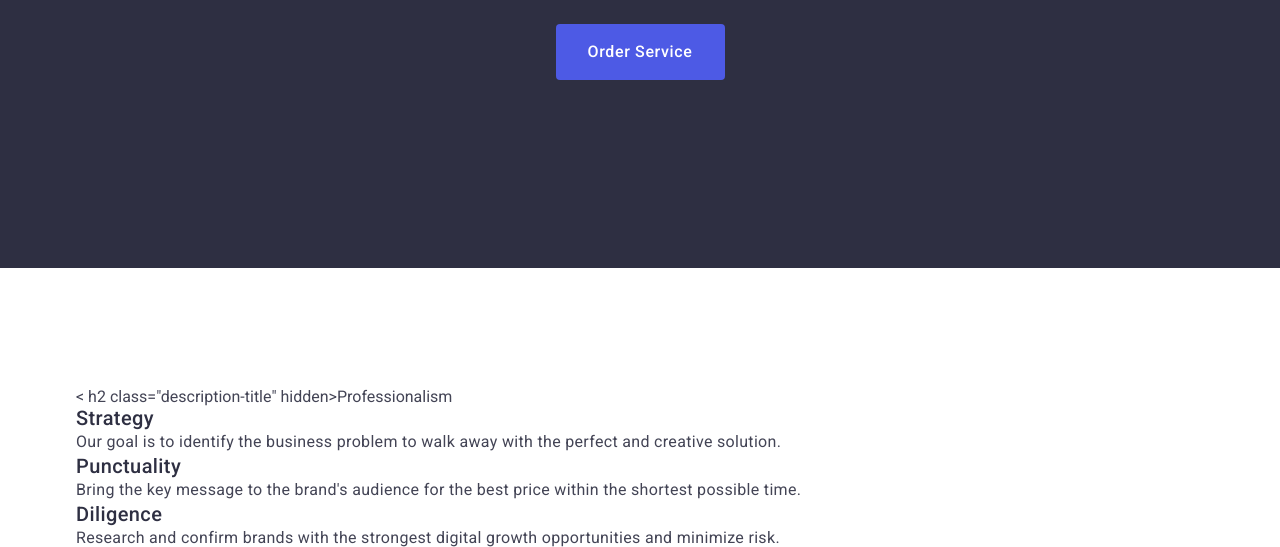
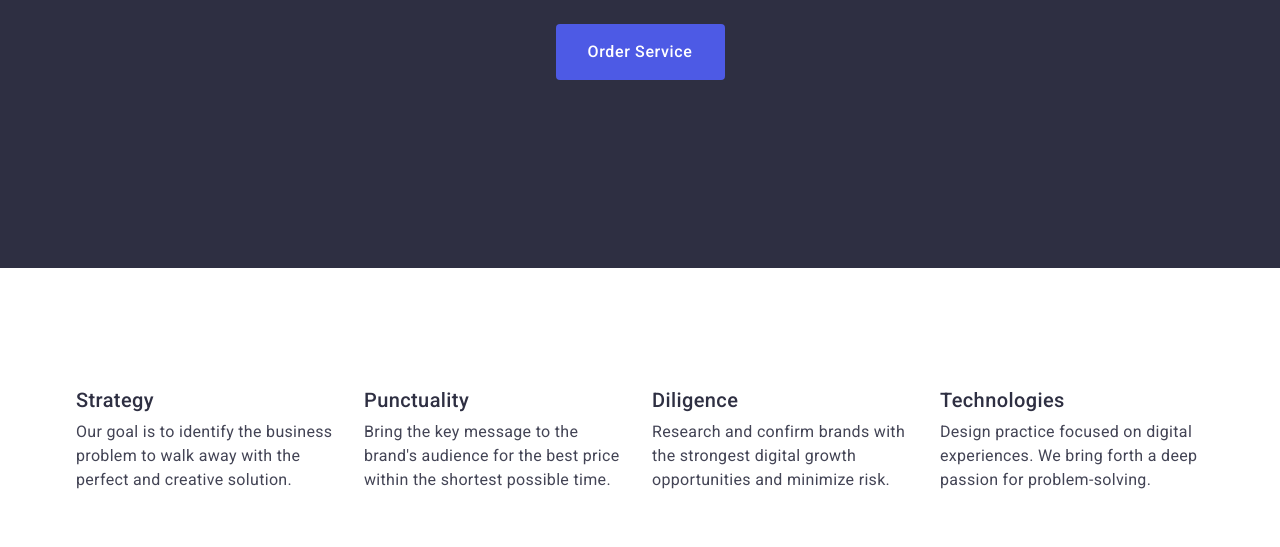
Before and after one commit to Olha-Khodak/goit-markup-hw-03, a plain HTML site: page index.html in a window 1280 px wide. Shown: the part 405-952 px from the top of the page. Drawn offline with nearby package versions, Linux system fonts and the light colour scheme.

Commit message:
fix second section

```diff
--- a/css/styles.css
+++ b/css/styles.css
@@ -180,8 +180,16 @@ body {
   line-height: 1.2;
   letter-spacing: 0.02em;
   color: #2e2f42;
+  margin-bottom: 8px;
 }
+
+.description-list {
+  display: flex;
+  gap: 24px;
+}
+
 .description-list-item {
+  width: calc((100% - 72px) / 4);
 }
 .description-text {
   font-size: 16px;
--- a/index.html
+++ b/index.html
@@ -58,20 +58,22 @@
     </header>
     <main>
       <section class="hero">
-          <div class="container">
-            <h1 class="hero-title">Effective Solutions for Your Business</h1>
-            <button class="hero-btn" type="button">Order Service</button>
-          </div>
+        <div class="container">
+          <h1 class="hero-title">Effective Solutions for Your Business</h1>
+          <button class="hero-btn" type="button">Order Service</button>
+        </div>
       </section>
       <section class="description">
         <div class="container">
-        <  h2 class="description-title" hidden>Professionalism</h2>
+          <h2 class="description-title visually-hidden" hidden>
+            Professionalism
+          </h2>
           <ul class="description-list">
             <li class="description-list-item">
               <h3 class="description-title">Strategy</h3>
               <p class="description-text">
-                Our goal is to identify the business problem to walk away with the
-                perfect and creative solution.
+                Our goal is to identify the business problem to walk away with
+                the perfect and creative solution.
               </p>
             </li>
             <li class="description-list-item">
@@ -229,8 +231,8 @@
           >Web<span class="footer-logo-accent">Studio</span></a
         >
         <p class="footer-text">
-          Increase the flow of customers and sales for your business with digital
-          marketing & growth solutions.
+          Increase the flow of customers and sales for your business with
+          digital marketing & growth solutions.
         </p>
       </div>
     </footer>
```
